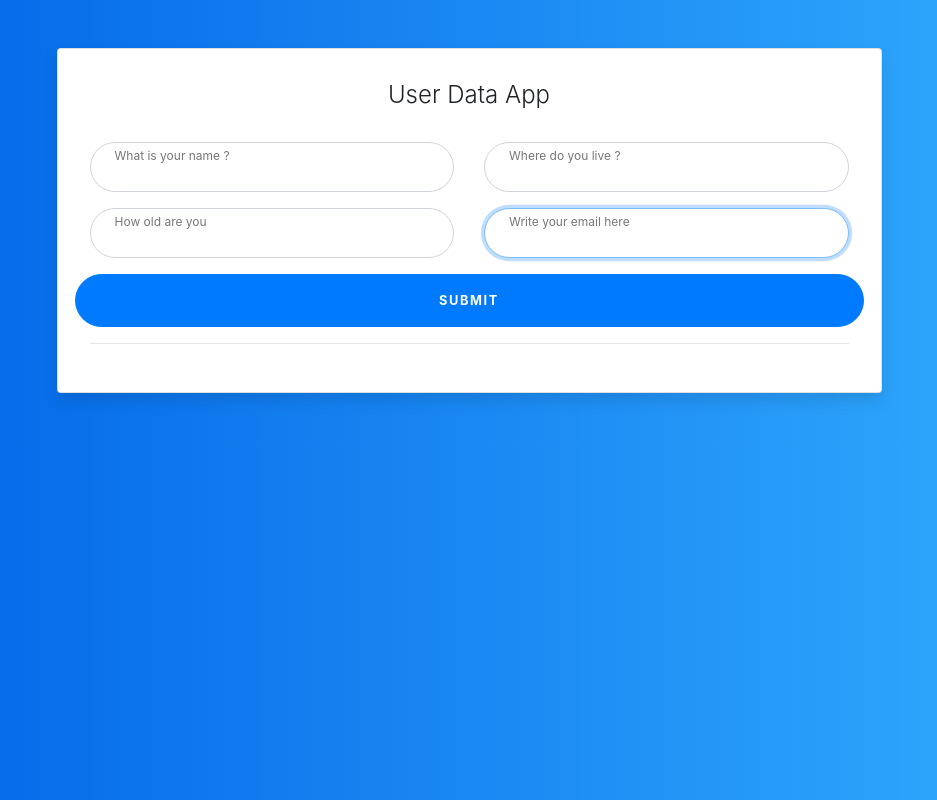
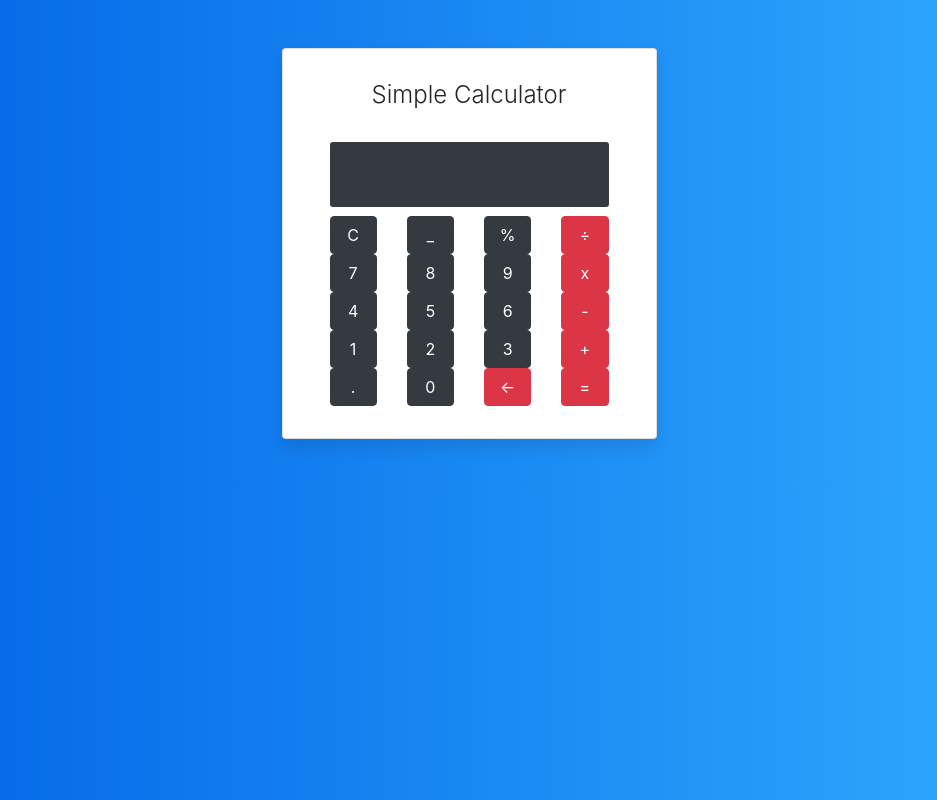
Before and after one commit to inact25/simpleReactCalculator, a React (Create React App) app: page / in a window 1280 px wide. Shown: the whole page, without its empty margins (171-1108 px from the left). Built offline with nearby package versions, Linux system fonts and the light colour scheme.

Commit message:
state one ok

```diff
--- a/src/App.css
+++ b/src/App.css
@@ -138,3 +138,27 @@ body {
     width: 100%;
   }
 }
+
+@media (min-width: 576px) {
+  .customContainer {
+    max-width: 540px !important;
+  }
+}
+
+@media (min-width: 768px) {
+  .customContainer {
+    max-width: 540px !important;
+  }
+}
+
+@media (min-width: 992px) {
+  .customContainer {
+    max-width: 540px !important;
+  }
+}
+
+@media (min-width: 1200px) {
+  .container {
+    max-width: 540px !important;
+  }
+}
--- a/src/App.js
+++ b/src/App.js
@@ -1,74 +1,60 @@
 import React from 'react';
 import './App.css';
-import UserContainer from "./component/UserData/UserContainer";
-import UserInputForm from "./component/UserData/UserInputForm";
-import UserCard from "./component/UserData/UserCard";
-import swal from "sweetalert";
+import CalcContainer from "./component/Calculator/CalcContainer";
+import CalcButton from "./component/Calculator/CalcButton";
+import CalcForm from "./component/Calculator/CalcForm";
 
 class App extends React.Component {
 
     state = {
-        userDetail: [],
-        userEmail:'',
-        userAges:'',
-        userAddress:'',
-        userName:'',
-        status: false
+       result:''
     };
 
     functions = {
-        handleChangeInput: (event) => {
-            const name = event.target.name;
-            this.setState({
-                ...this.state,
-                [name]: event.target.value,
-            });
-        },
-        onAddData: () => {
-            if (this.state.userAddress !== '' && this.state.userAges !== '' &&  this.state.userName !== '' &&  this.state.userEmail !== '') {
-                this.state.userDetail.push({
-                    userName: this.state.userName,
-                    userAddress: this.state.userAddress,
-                    userEmail: this.state.userEmail,
-                    userAges: this.state.userAges,
-                });
+
+        onClick : (buttonValue) => {
+            if (buttonValue === "=") {
+                try {
+                    this.setState({
+                        // eslint-disable-next-line
+                        result: (eval(this.state.result) || "" ) + ""
+                    })
+                } catch (e) {
+                    this.setState({
+                        result: "error"
+                    })
+                }
+            } else if (buttonValue === "C") {
                 this.setState({
-                    userDetail: this.state.userDetail,
-                    userName: '',
-                    userAddress: '',
-                    userEmail: '',
-                    userAges:'',
-                    status: true
-                });
-                swal("Success", "Data Successfully submited", "success");
+                    result: ''
+                })
+            } else if (buttonValue === "←") {
+                if (this.state.result.length > 1){
+                    this.setState({
+                        result: this.state.result.slice(0, -1)
+                    })
+                } else {
+                    this.setState({
+                        result: ''
+                    })
+                }
             } else {
-                swal ( "Oops" ,  "Please ensure your input is not empty" ,  "error" )
+
+                this.setState({
+                    result: this.state.result + buttonValue
+                })
             }
         },
     }
 
+
     render() {
-        const userDetail = this.state.userDetail.map((userDetail) => (
-            <UserCard
-                userDetail={userDetail}
-                inputUserName={this.state.userName}
-                inputUserAddress={this.state.userAddress}
-                inputUserAges={this.state.userAges}
-                inputUserEmail={this.state.userEmail}
-            />
-        ));
         return (
             <div className="App">
-                <UserContainer>
-                    <UserInputForm
-                        funcFromApp={this.functions}
-                        inputUserName={this.state.userName}
-                        inputUserAddress={this.state.userAddress}
-                        inputUserAges={this.state.userAges}
-                        inputUserEmail={this.state.userEmail}
-                    />
-                    {this.state.status === false ? null : userDetail}
-                </UserContainer>
+                <CalcContainer>
+                    <CalcForm result={this.state.result}/>
+                    <CalcButton funcFromApp={this.functions}/>
+                </CalcContainer>
             </div>
         );
     }
--- /dev/null
+++ b/src/component/Calculator/CalcButton.js
@@ -0,0 +1,91 @@
+import React, {Component} from 'react';
+
+class CalcButton extends Component {
+    render() {
+
+        const {onClick} = this.props.funcFromApp
+
+
+        const myCalcButton = {
+            marginTop: '3%'
+        }
+
+        return (
+            <div className="container" style={myCalcButton}>
+                <div className='row'>
+                    <div className='col-3'>
+                        <button onClick={() => onClick('C')} className='btn btn-dark btn-block'>C</button>
+
+                    </div>
+                    <div className='col-3'>
+                        <button onClick={() => onClick('-')} className='btn btn-dark btn-block'>_</button>
+                    </div>
+                    <div className='col-3'>
+                        <button onClick={() => onClick('%')} className='btn btn-dark btn-block' >%</button>
+                    </div>
+                    <div className='col-3'>
+                        <button onClick={() => onClick('/')} className='btn btn-danger btn-block'>÷</button>
+                    </div>
+                </div>
+                <div className='row justify-content-md-center'>
+                    <div className='col-3'>
+                        <button onClick={() => onClick('7')} className='btn btn-dark btn-block'>7</button>
+                    </div>
+                    <div className='col-3'>
+                        <button onClick={() => onClick('8')} className='btn btn-dark btn-block'>8</button>
+                    </div>
+                    <div className='col-3'>
+                        <button onClick={() => onClick('9')} className='btn btn-dark btn-block'>9</button>
+                    </div>
+                    <div className='col-3'>
+                        <button onClick={() => onClick('*')} className='btn btn-danger btn-block'>x</button>
+                    </div>
+                </div>
+                <div className='row row justify-content-md-center'>
+                    <div className='col-3'>
+                        <button onClick={() => onClick('4')} className='btn btn-dark btn-block'>4</button>
+                    </div>
+                    <div className='col-3'>
+                        <button onClick={() => onClick('5')} className='btn btn-dark btn-block' name="5">5</button>
+                    </div>
+                    <div className='col-3'>
+                        <button onClick={() => onClick('6')} className='btn btn-dark btn-block'>6</button>
+                    </div>
+                    <div className='col-3'>
+                        <button onClick={() => onClick('-')} className='btn btn-danger btn-block'>-</button>
+                    </div>
+                </div>
+                <div className='row row justify-content-md-center'>
+                    <div className='col-3'>
+                        <button onClick={() => onClick('1')} className='btn btn-dark btn-block'>1</button>
+                    </div>
+                    <div className='col-3'>
+                        <button onClick={() => onClick('2')} className='btn btn-dark btn-block' >2</button>
+                    </div>
+                    <div className='col-3'>
+                        <button onClick={() => onClick('3')} className='btn btn-dark btn-block'>3</button>
+                    </div>
+                    <div className='col-3'>
+                        <button onClick={() => onClick('+')} className='btn btn-danger btn-block'>+</button>
+                    </div>
+                </div>
+                <div className='row justify-content-md-center'>
+                    <div className='col-3'>
+                        <button onClick={() => onClick('.')} className='btn btn-dark btn-block'>.</button>
+                    </div>
+                    <div className='col-3'>
+                        <button onClick={() => onClick('0')} className='btn btn-dark btn-block'>0</button>
+                    </div>
+                    <div className='col-3'>
+                        <button onClick={() => onClick('←')} className='btn btn-danger btn-block'>←</button>
+                    </div>
+                    <div className='col-3'>
+                        <button onClick={() => onClick('=')} className='btn btn-danger btn-block'>=</button>
+                    </div>
+                </div>
+            </div>
+        );
+    }
+}
+
+export default CalcButton;
--- /dev/null
+++ b/src/component/Calculator/CalcContainer.js
@@ -0,0 +1,26 @@
+import React, {Component} from 'react';
+
+class CalcContainer extends Component {
+    render() {
+        return (
+            <div className="container customContainer">
+                <div className="row">
+                    <div className="col-lg-10 col-xl-9 mx-auto">
+                        <div className="card card-signin flex-row my-5">
+                            <div className="card-body">
+                                <h5 className="card-title text-center">Simple Calculator</h5>
+                                {this.props.children[0]}
+                                <div className='userData'>
+                                    {this.props.children[1]}
+
+                                </div>
+                            </div>
+                        </div>
+                    </div>
+                </div>
+            </div>
+        );
+    }
+}
+
+export default CalcContainer;
--- /dev/null
+++ b/src/component/Calculator/CalcForm.js
@@ -0,0 +1,32 @@
+import React, {Component} from 'react';
+
+class CalcForm extends Component {
+    render() {
+
+        const {result} = this.props
+
+        const calcForm = {
+            background: '#343a40',
+            color: 'white',
+            textAlign: 'right',
+            padding: 3,
+            borderRadius: 3,
+            maxWidth: '330px',
+            minHeight:'65px'
+        }
+
+        const calcFormText = {
+            margin: '2%'
+        }
+
+        return (
+            <div className='container'>
+                <div style={calcForm}>
+                    <h1 style={calcFormText}>{result}</h1>
+                </div>
+            </div>
+        );
+    }
+}
+
+export default CalcForm;
```
